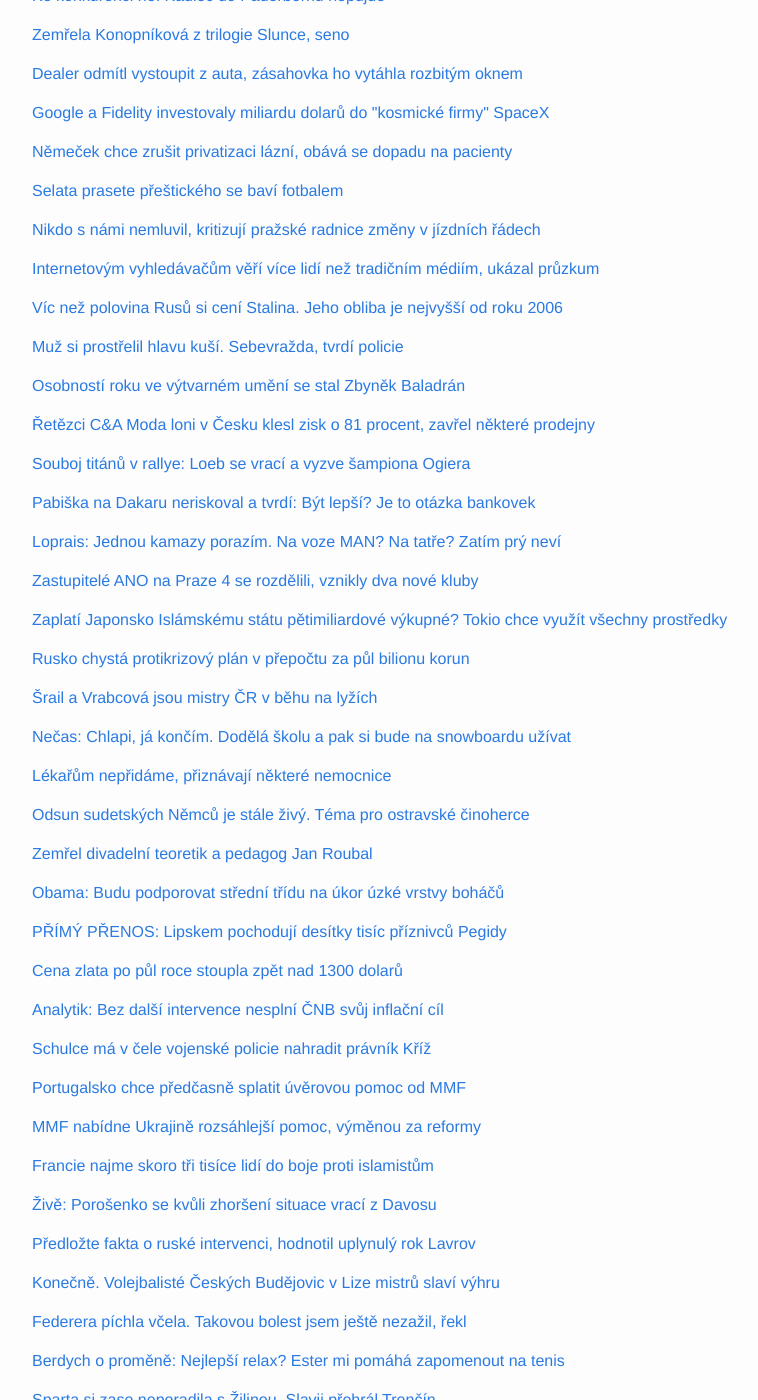
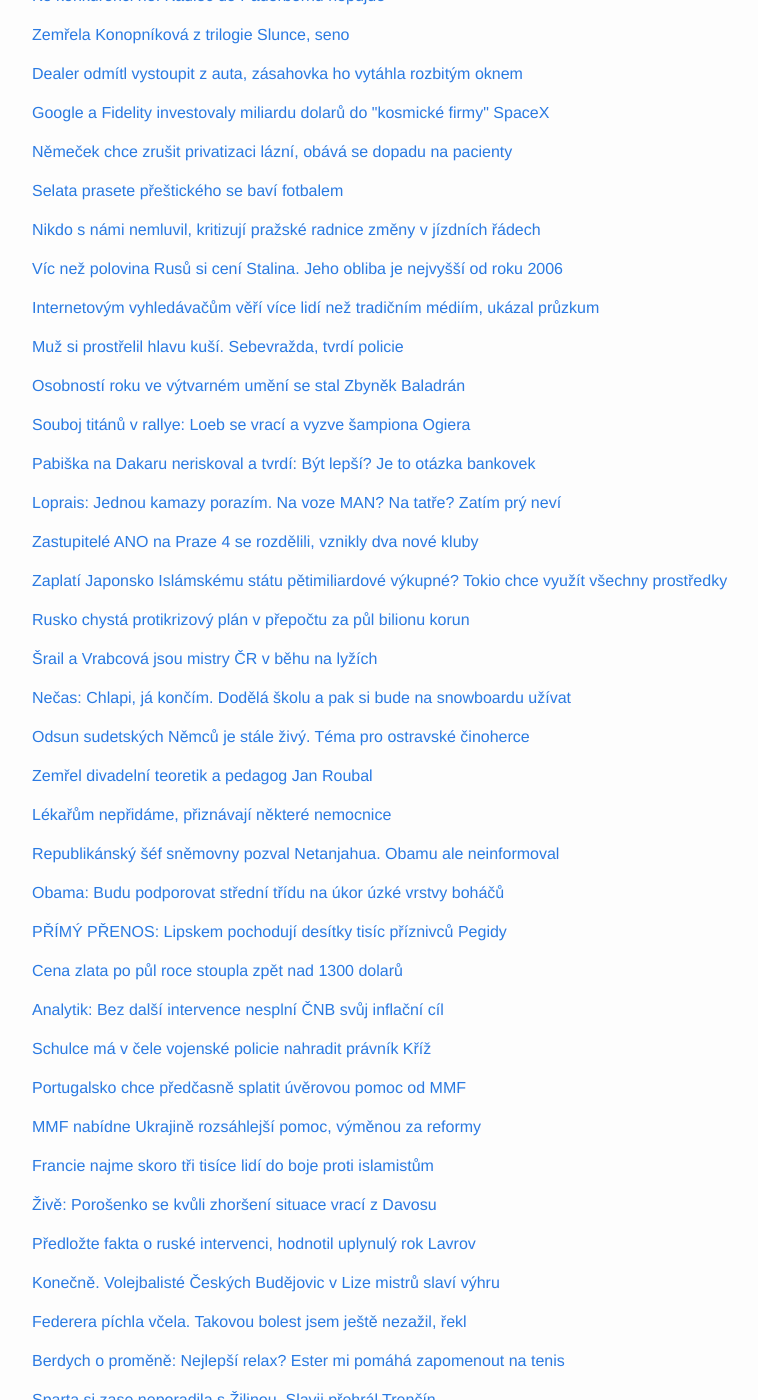
Before and after one commit to adliska/zpravar, a Jekyll site: the page built from index.html, in a window 1280 px wide and 1400 px high, scrolled down 2064 px. Shown: the whole window, without its empty margins (238-996 px from the left). Built offline with Jekyll 4.4.1, drawn with Linux system fonts in a browser that asks for light colours; some of the changed text lies outside the part shown.

Commit message:
zpravar news update

```diff
--- a/index.html
+++ b/index.html
@@ -613,19 +613,19 @@
 <li><a href=http://praha.idnes.cz/nektere-radnice-v-praze-se-bouri-proti-zmenam-v-doprave-pgv-/praha-zpravy.aspx?c=A150121_151338_praha-zpravy_dc>Část pražských radnic se bouří proti změnám v hromadné dopravě - praha.idnes.cz</a></li>
 <li><a href=http://www.ceskenoviny.cz/zpravy/zpravy/cast-prazskych-radnic-protestuje-proti-chystanym-zmenam-v-mhd/1171691>Část pražských radnic protestuje proti chystaným změnám v MHD - www.ceskenoviny.cz</a></li>
 </ul>
-</div><p><a href="javascript:;" onclick="toggle_visibility('zpravy56')">Internetovým vyhledávačům věří více lidí než tradičním médiím, ukázal průzkum</a></p>
+</div><p><a href="javascript:;" onclick="toggle_visibility('zpravy56')">Víc než polovina Rusů si cení Stalina. Jeho obliba je nejvyšší od roku 2006</a></p>
 <div id="zpravy56" style="display:none">
+<ul>
+<li><a href=http://zahranicni.ihned.cz/c1-63413160-vic-nez-polovina-rusu-si-ceni-stalina-jeho-obliba-je-nejvyssi-od-roku-2006>Víc než polovina Rusů si cení Stalina. Jeho obliba je nejvyšší od roku 2006 - zahranicni.ihned.cz</a></li>
+<li><a href=http://www.ceskenoviny.cz/zpravy/zpravy/vice-nez-polovina-rusu-ocenuje-stalina/1171423>Více než polovina Rusů oceňuje Stalina - www.ceskenoviny.cz</a></li>
+<li><a href=http://www.novinky.cz/zahranicni/evropa/359353-vice-nez-polovina-rusu-ocenuje-stalina.html>Více než polovina Rusů oceňuje Stalina  - www.novinky.cz</a></li>
+</ul>
+</div><p><a href="javascript:;" onclick="toggle_visibility('zpravy57')">Internetovým vyhledávačům věří více lidí než tradičním médiím, ukázal průzkum</a></p>
+<div id="zpravy57" style="display:none">
 <ul>
 <li><a href=http://www.rozhlas.cz/_zprava/internetovym-vyhledavacum-veri-vice-lidi-nez-tradicnim-mediim-ukazal-pruzkum--1446471>Internetovým vyhledávačům věří více lidí než tradičním médiím, ukázal průzkum - www.rozhlas.cz</a></li>
 <li><a href=http://e-svet.e15.cz/internet/googlu-duveruje-vic-lidi-nez-tradicnim-mediim-ukazal-pruzkum-1155214>Googlu důvěřuje víc lidí než tradičním médiím, ukázal průzkum - e-svet.e15.cz</a></li>
 <li><a href=http://www.financninoviny.cz/zpravodajstvi/zpravy/google-je-pry-duveryhodnejsi-zdroj-zprav-nez-weby-ktere-agreguje/1171672>Google je prý důvěryhodnější zdroj zpráv než weby, které agreguje - www.financninoviny.cz</a></li>
-</ul>
-</div><p><a href="javascript:;" onclick="toggle_visibility('zpravy57')">Víc než polovina Rusů si cení Stalina. Jeho obliba je nejvyšší od roku 2006</a></p>
-<div id="zpravy57" style="display:none">
-<ul>
-<li><a href=http://zahranicni.ihned.cz/c1-63413160-vic-nez-polovina-rusu-si-ceni-stalina-jeho-obliba-je-nejvyssi-od-roku-2006>Víc než polovina Rusů si cení Stalina. Jeho obliba je nejvyšší od roku 2006 - zahranicni.ihned.cz</a></li>
-<li><a href=http://www.ceskenoviny.cz/zpravy/zpravy/vice-nez-polovina-rusu-ocenuje-stalina/1171423>Více než polovina Rusů oceňuje Stalina - www.ceskenoviny.cz</a></li>
-<li><a href=http://www.novinky.cz/zahranicni/evropa/359353-vice-nez-polovina-rusu-ocenuje-stalina.html>Více než polovina Rusů oceňuje Stalina  - www.novinky.cz</a></li>
 </ul>
 </div><p><a href="javascript:;" onclick="toggle_visibility('zpravy58')">Muž si prostřelil hlavu kuší. Sebevražda, tvrdí policie</a></p>
 <div id="zpravy58" style="display:none">
@@ -641,89 +641,89 @@
 <li><a href=http://www.ceskatelevize.cz/ct24/kultura/298947-baladran-je-osobnost-vytvarnemu-umeni-loni-uhranul-nejvic/>Baladrán je Osobnost. Výtvarnému umění loni uhranul nejvíc - www.ceskatelevize.cz</a></li>
 <li><a href=http://www.ceskenoviny.cz/zpravy/zpravy/osobnosti-roku-ve-vytvarnem-umeni-je-zbynek-baladran/1171605>Osobností roku ve výtvarném umění je Zbyněk Baladrán - www.ceskenoviny.cz</a></li>
 </ul>
-</div><p><a href="javascript:;" onclick="toggle_visibility('zpravy60')">Řetězci C&A Moda loni v Česku klesl zisk o 81 procent, zavřel některé prodejny</a></p>
+</div><p><a href="javascript:;" onclick="toggle_visibility('zpravy60')">Souboj titánů v rallye: Loeb se vrací a vyzve šampiona Ogiera</a></p>
 <div id="zpravy60" style="display:none">
-<ul>
-<li><a href=http://zpravy.e15.cz/byznys/obchod-a-sluzby/retezci-c-a-moda-loni-v-cesku-klesl-zisk-o-81-procent-zavrel-nektere-prodejny-1155309>Řetězci C&A Moda loni v Česku klesl zisk o 81 procent, zavřel některé prodejny - zpravy.e15.cz</a></li>
-<li><a href=http://zpravy.aktualne.cz/ekonomika/odevnimu-retezci-ca-klesl-v-cesku-o-ctyri-petiny/r~a5d8b6b0a17e11e4bdad0025900fea04/>Oděvnímu řetězci C&A klesl v Česku zisk o čtyři pětiny - zpravy.aktualne.cz</a></li>
-<li><a href=http://byznys.ihned.cz/c1-63416160-modnimu-retezci-c-a-klesl-loni-v-cesku-zisk-o-81-procent-zaviral-pobocky>Módnímu řetězci C&A klesl loni v Česku zisk o 81 procent. Zavíral pobočky - byznys.ihned.cz</a></li>
-</ul>
-</div><p><a href="javascript:;" onclick="toggle_visibility('zpravy61')">Souboj titánů v rallye: Loeb se vrací a vyzve šampiona Ogiera</a></p>
-<div id="zpravy61" style="display:none">
 <ul>
 <li><a href=http://sport.idnes.cz/rallye-monte-carlo-souboj-titanu-v-rallye-loeb-se-vraci-a-vyzve-sampiona-ogiera-19x-/motorsport.aspx?c=A150121_164643_motorsport_ten>Souboj titánů v rallye: Loeb se vrací a vyzve šampiona Ogiera - sport.idnes.cz</a></li>
 <li><a href=http://www.denik.cz/motorismus/svet-se-tesi-na-rallye-do-monte-carla-ogier-o-navratu-loeba-bude-to-vyzva-201501.html>Svět se těší na rallye do Monte Carla. Ogier o návratu Loeba: Je to výzva - www.denik.cz</a></li>
 <li><a href=http://www.sportovninoviny.cz/zpravy/v-monte-carlu-startuje-ms-v-rallye-ogier-se-pomeri-s-loebem/1171543>V Monte Carlu startuje MS v rallye, Ogier se poměří s Loebem - www.sportovninoviny.cz</a></li>
 </ul>
-</div><p><a href="javascript:;" onclick="toggle_visibility('zpravy62')">Pabiška na Dakaru neriskoval a tvrdí: Být lepší? Je to otázka bankovek</a></p>
-<div id="zpravy62" style="display:none">
+</div><p><a href="javascript:;" onclick="toggle_visibility('zpravy61')">Pabiška na Dakaru neriskoval a tvrdí: Být lepší? Je to otázka bankovek</a></p>
+<div id="zpravy61" style="display:none">
 <ul>
 <li><a href=http://www.denik.cz/motorismus/pabiska-na-dakaru-neriskoval-a-tvrdi-byt-lepsi-je-to-otazka-bankovek-20150121.html>Pabiška na Dakaru neriskoval a tvrdí: Být lepší? Je to otázka bankovek - www.denik.cz</a></li>
 <li><a href=http://www.sportovninoviny.cz/zpravy/pabiska-chtel-jsem-skoncit-vyse-ale-nakonec-jsem-spokojeny/1171577>Pabiška: Chtěl jsem skončit výše, ale nakonec jsem spokojený - www.sportovninoviny.cz</a></li>
 <li><a href=http://sport.aktualne.cz/pabiska-chtel-jsme-skoncit-vyse-ale-nakonec-jsem-spokojeny/r~dc7336e2a15a11e490f70025900fea04/>Pabiška: Chtěl jsme skončit výše, ale nakonec jsem spokojený - sport.aktualne.cz</a></li>
 </ul>
-</div><p><a href="javascript:;" onclick="toggle_visibility('zpravy63')">Loprais: Jednou kamazy porazím. Na voze MAN? Na tatře? Zatím prý neví</a></p>
-<div id="zpravy63" style="display:none">
+</div><p><a href="javascript:;" onclick="toggle_visibility('zpravy62')">Loprais: Jednou kamazy porazím. Na voze MAN? Na tatře? Zatím prý neví</a></p>
+<div id="zpravy62" style="display:none">
 <ul>
 <li><a href=http://sport.idnes.cz/ales-loprais-dakar-rozhovor-d1e-/motorsport.aspx?c=A150120_185149_motorsport_ten>Loprais: Jednou kamazy porazím. Na voze MAN? Na tatře? Zatím prý neví - sport.idnes.cz</a></li>
 <li><a href=http://www.tyden.cz/rubriky/sport/motorismus/rallye-dakar/loprais-resi-budoucnost-srdce-mluvi-pro-tatru-rozum-pro-man_330816.html>Loprais řeší budoucnost. Srdce mluví pro tatru, rozum pro MAN - www.tyden.cz</a></li>
 <li><a href=http://sport.aktualne.cz/lopraise-ceka-dilema-srdcem-tatru-nebo-rozumem-man/r~4d1cb162a0e711e490f70025900fea04/>Lopraise čeká dilema: Srdcem Tatru, nebo rozumem MAN? - sport.aktualne.cz</a></li>
 </ul>
-</div><p><a href="javascript:;" onclick="toggle_visibility('zpravy64')">Zastupitelé ANO na Praze 4 se rozdělili, vznikly dva nové kluby</a></p>
-<div id="zpravy64" style="display:none">
+</div><p><a href="javascript:;" onclick="toggle_visibility('zpravy63')">Zastupitelé ANO na Praze 4 se rozdělili, vznikly dva nové kluby</a></p>
+<div id="zpravy63" style="display:none">
 <ul>
 <li><a href=http://praha.idnes.cz/klub-ano-na-praze-4-se-rozdelil-dk0-/praha-zpravy.aspx?c=A150121_131934_praha-zpravy_dc>Zastupitelé ANO na Praze 4 se rozdělili, vznikly dva nové kluby - praha.idnes.cz</a></li>
 <li><a href=http://www.ceskatelevize.cz/ct24/regiony/298946-klub-ano-na-praze-4-se-rozpulil-nove-maji-komplikovane-nazvy/>Klub ANO na Praze 4 se rozpůlil, nově mají komplikované názvy - www.ceskatelevize.cz</a></li>
 <li><a href=http://www.ceskenoviny.cz/zpravy/zpravy/v-praze-4-zanikl-zastupitelsky-klub-ano-vznikly-dva-nove-kluby/1171550>V Praze 4 zanikl zastupitelský klub ANO, vznikly dva nové kluby - www.ceskenoviny.cz</a></li>
 </ul>
-</div><p><a href="javascript:;" onclick="toggle_visibility('zpravy65')">Zaplatí Japonsko Islámskému státu pětimiliardové výkupné? Tokio chce využít všechny prostředky</a></p>
-<div id="zpravy65" style="display:none">
+</div><p><a href="javascript:;" onclick="toggle_visibility('zpravy64')">Zaplatí Japonsko Islámskému státu pětimiliardové výkupné? Tokio chce využít všechny prostředky</a></p>
+<div id="zpravy64" style="display:none">
 <ul>
 <li><a href=http://www.novinky.cz/zahranicni/blizky-a-stredni-vychod/359416-zaplati-japonsko-islamskemu-statu-petimiliardove-vykupne-tokio-chce-vyuzit-vsechny-prostredky.html>Zaplatí Japonsko Islámskému státu pětimiliardové výkupné? Tokio chce využít všechny prostředky - www.novinky.cz</a></li>
 <li><a href=http://www.ceskatelevize.cz/ct24/svet/298965-unesenym-japoncum-tikaji-hodiny-krizovy-tym-dorazil-do-jordanska/>Uneseným Japoncům tikají hodiny: Krizový tým dorazil do Jordánska - www.ceskatelevize.cz</a></li>
 <li><a href=http://www.lidovky.cz/zavod-s-casem-japonsko-bojuje-o-rukojmi-v-rukach-islamskeho-statu-p9z-/zpravy-svet.aspx?c=A150121_132911_ln_zahranici_msl>Závod s časem: Japonsko bojuje o rukojmí v rukách Islámského státu  - www.lidovky.cz</a></li>
 </ul>
-</div><p><a href="javascript:;" onclick="toggle_visibility('zpravy66')">Rusko chystá protikrizový plán v přepočtu za půl bilionu korun</a></p>
-<div id="zpravy66" style="display:none">
+</div><p><a href="javascript:;" onclick="toggle_visibility('zpravy65')">Rusko chystá protikrizový plán v přepočtu za půl bilionu korun</a></p>
+<div id="zpravy65" style="display:none">
 <ul>
 <li><a href=http://www.denik.cz/ekonomika/rusko-chysta-protikrizovy-plan-v-prepoctu-za-pul-bilionu-korun-20150121.html>Rusko chystá protikrizový plán v přepočtu za půl bilionu korun - www.denik.cz</a></li>
 <li><a href=http://zpravy.e15.cz/zahranicni/ekonomika/rusky-plan-dopady-sankci-a-levne-ropy-ma-tlumit-skoro-1-5-bilionu-rublu-1155241>Ruský plán: Dopady sankcí a levné ropy má tlumit skoro 1,5 bilionu rublů - zpravy.e15.cz</a></li>
 <li><a href=http://www.financninoviny.cz/zpravodajstvi/zpravy/rusko-chysta-protikrizovy-plan-v-prepoctu-za-pul-bilionu-kc/1171719>Rusko chystá protikrizový plán v přepočtu za půl bilionu Kč - www.financninoviny.cz</a></li>
 </ul>
-</div><p><a href="javascript:;" onclick="toggle_visibility('zpravy67')">Šrail a Vrabcová jsou mistry ČR v běhu na lyžích</a></p>
-<div id="zpravy67" style="display:none">
+</div><p><a href="javascript:;" onclick="toggle_visibility('zpravy66')">Šrail a Vrabcová jsou mistry ČR v běhu na lyžích</a></p>
+<div id="zpravy66" style="display:none">
 <ul>
 <li><a href=http://sport.aktualne.cz/srail-a-vrabcova-jsou-mistry-cr-v-behu-na-lyzich/r~779b45eca17411e49fc3002590604f2e/>Šrail a Vrabcová jsou mistry ČR v běhu na lyžích - sport.aktualne.cz</a></li>
 <li><a href=http://sport.idnes.cz/srail-a-vrabcova-jsou-ceskymi-mistry-dsj-/lyzovani.aspx?c=A150121_142133_lyzovani_par>Běžec na lyžích Šrail získal překvapivě český titul a nominaci na MS - sport.idnes.cz</a></li>
 <li><a href=http://www.denik.cz/zimni_sporty/nominace-na-ms-bezci-na-lyzich-srail-a-vrabcova-ziskali-cesky-titul-20150121.html>Nominace na MS. Běžci na lyžích Šrail a Vrabcová získali český titul - www.denik.cz</a></li>
 </ul>
-</div><p><a href="javascript:;" onclick="toggle_visibility('zpravy68')">Nečas: Chlapi, já končím. Dodělá školu a pak si bude na snowboardu užívat</a></p>
-<div id="zpravy68" style="display:none">
+</div><p><a href="javascript:;" onclick="toggle_visibility('zpravy67')">Nečas: Chlapi, já končím. Dodělá školu a pak si bude na snowboardu užívat</a></p>
+<div id="zpravy67" style="display:none">
 <ul>
 <li><a href=http://www.denik.cz/zimni_sporty/necas-chlapi-ja-koncim-dodela-skolu-a-pak-si-na-snowboardu-bude-uzivat-20150121.html>Nečas: Chlapi, já končím. Dodělá školu a pak si bude na snowboardu užívat - www.denik.cz</a></li>
 <li><a href=http://www.tyden.cz/rubriky/sport/ostatni-sporty/necas-po-zivotnim-uspechu-tata-malem-dostal-infarkt_330894.html>Nečas po životním úspěchu: Táta málem dostal infarkt - www.tyden.cz</a></li>
 <li><a href=http://www.tyden.cz/rubriky/sport/ostatni-sporty/posledni-ms-v-necasove-kariere-prineslo-zivotni-uspech_330894.html>Poslední MS v Nečasově kariéře přineslo životní úspěch - www.tyden.cz</a></li>
 </ul>
-</div><p><a href="javascript:;" onclick="toggle_visibility('zpravy69')">Lékařům nepřidáme, přiznávají některé nemocnice</a></p>
+</div><p><a href="javascript:;" onclick="toggle_visibility('zpravy68')">Odsun sudetských Němců je stále živý. Téma pro ostravské činoherce</a></p>
+<div id="zpravy68" style="display:none">
+<ul>
+<li><a href=http://www.ceskatelevize.cz/ct24/kultura/298944-odsun-sudetskych-nemcu-je-stale-zivy-tema-pro-ostravske-cinoherce/>Odsun sudetských Němců je stále živý. Téma pro ostravské činoherce - www.ceskatelevize.cz</a></li>
+<li><a href=http://www.ceskatelevize.cz/ct24/kultura/298944-ostravska-cinohra-odsun-je-stale-ziva-vzpominka-pro-cechy-i-nemce/>Ostravská činohra: Odsun je stále živá vzpomínka pro Čechy i Němce - www.ceskatelevize.cz</a></li>
+<li><a href=http://www.denik.cz/divadlo/odsun-je-divadelni-hra-o-vysidleni-sudetskych-nemcu-20150120-g7di.html>Odsun!!! je divadelní hra o vysídlení sudetských Němců - www.denik.cz</a></li>
+</ul>
+</div><p><a href="javascript:;" onclick="toggle_visibility('zpravy69')">Zemřel divadelní teoretik a pedagog Jan Roubal</a></p>
 <div id="zpravy69" style="display:none">
+<ul>
+<li><a href=http://www.denik.cz/ostatni_kultura/zemrel-divadelni-teoretik-a-pedagog-jan-roubal-20150121-47z9.html>Zemřel divadelní teoretik a pedagog Jan Roubal - www.denik.cz</a></li>
+<li><a href=http://www.novinky.cz/kultura/359427-zemrel-teatrolog-a-pedagog-jan-roubal.html>Zemřel teatrolog a pedagog Jan Roubal - www.novinky.cz</a></li>
+<li><a href=http://echo24.cz/a/iK4ZS>Zemřel přední teatrolog Jan Roubal - echo24.cz</a></li>
+</ul>
+</div><p><a href="javascript:;" onclick="toggle_visibility('zpravy70')">Lékařům nepřidáme, přiznávají některé nemocnice</a></p>
+<div id="zpravy70" style="display:none">
 <ul>
 <li><a href=http://www.ceskatelevize.cz/ct24/domaci/298988-lekarum-nepridame-priznavaji-nektere-nemocnice/>Lékařům nepřidáme, přiznávají některé nemocnice - www.ceskatelevize.cz</a></li>
 <li><a href=http://www.ceskatelevize.cz/ct24/domaci/298988-nektere-nemocnice-zamestnancum-od-ledna-nepridaji/>Některé nemocnice zaměstnancům od ledna nepřidají - www.ceskatelevize.cz</a></li>
 <li><a href=http://www.ceskenoviny.cz/zpravy/zpravy/nektere-nemocnice-zamestnancum-od-ledna-nepridaji/1171763>Některé nemocnice zaměstnancům od ledna nepřidají - www.ceskenoviny.cz</a></li>
 </ul>
-</div><p><a href="javascript:;" onclick="toggle_visibility('zpravy70')">Odsun sudetských Němců je stále živý. Téma pro ostravské činoherce</a></p>
-<div id="zpravy70" style="display:none">
-<ul>
-<li><a href=http://www.ceskatelevize.cz/ct24/kultura/298944-odsun-sudetskych-nemcu-je-stale-zivy-tema-pro-ostravske-cinoherce/>Odsun sudetských Němců je stále živý. Téma pro ostravské činoherce - www.ceskatelevize.cz</a></li>
-<li><a href=http://www.ceskatelevize.cz/ct24/kultura/298944-ostravska-cinohra-odsun-je-stale-ziva-vzpominka-pro-cechy-i-nemce/>Ostravská činohra: Odsun je stále živá vzpomínka pro Čechy i Němce - www.ceskatelevize.cz</a></li>
-<li><a href=http://www.denik.cz/divadlo/odsun-je-divadelni-hra-o-vysidleni-sudetskych-nemcu-20150120-g7di.html>Odsun!!! je divadelní hra o vysídlení sudetských Němců - www.denik.cz</a></li>
-</ul>
-</div><p><a href="javascript:;" onclick="toggle_visibility('zpravy71')">Zemřel divadelní teoretik a pedagog Jan Roubal</a></p>
+</div><p><a href="javascript:;" onclick="toggle_visibility('zpravy71')">Republikánský šéf sněmovny pozval Netanjahua. Obamu ale neinformoval </a></p>
 <div id="zpravy71" style="display:none">
 <ul>
-<li><a href=http://www.denik.cz/ostatni_kultura/zemrel-divadelni-teoretik-a-pedagog-jan-roubal-20150121-47z9.html>Zemřel divadelní teoretik a pedagog Jan Roubal - www.denik.cz</a></li>
-<li><a href=http://www.novinky.cz/kultura/359427-zemrel-teatrolog-a-pedagog-jan-roubal.html>Zemřel teatrolog a pedagog Jan Roubal - www.novinky.cz</a></li>
-<li><a href=http://echo24.cz/a/iK4ZS>Zemřel přední teatrolog Jan Roubal - echo24.cz</a></li>
+<li><a href=http://www.lidovky.cz/republikansky-sef-snemovny-pozval-netanjahua-obamu-ale-neinformoval-1kd-/zpravy-svet.aspx?c=A150121_215443_ln_zahranici_ele>Republikánský šéf sněmovny pozval Netanjahua. Obamu ale neinformoval  - www.lidovky.cz</a></li>
+<li><a href=http://www.ceskatelevize.cz/ct24/svet/299022-sef-snemovny-obesel-obamu-a-pozval-do-usa-netanjahua/>Šéf sněmovny obešel Obamu a pozval do USA Netanjahua - www.ceskatelevize.cz</a></li>
+<li><a href=http://www.ceskenoviny.cz/zpravy/zpravy/boehner-pozval-do-usa-netanjahua-ale-neinformoval-o-tom-obamu/1171879>Boehner pozval do USA Netanjahua, ale neinformoval o tom Obamu - www.ceskenoviny.cz</a></li>
 </ul>
 </div><p><a href="javascript:;" onclick="toggle_visibility('zpravy72')">Obama: Budu podporovat střední třídu na úkor úzké vrstvy boháčů</a></p>
 <div id="zpravy72" style="display:none">
@@ -823,4 +823,11 @@
 <li><a href=http://www.denik.cz/fotbal/bohemians-jsou-v-semifinale-tipsport-ligy-slavia-dvakrat-prohrala-20150121.html>Bohemians jsou v semifinále Tipsport ligy, Slavia dvakrát prohrála - www.denik.cz</a></li>
 <li><a href=http://fotbal.idnes.cz/bohemians-jsou-dalsim-semifinalistou-tipsport-ligy-f92-/fotbal.aspx?c=A150121_131750_fotbal_min>Bohemians jsou v semifinále Tipsport ligy, Hradec vyhrál i potřetí - fotbal.idnes.cz</a></li>
 </ul>
+</div><p><a href="javascript:;" onclick="toggle_visibility('zpravy86')">Řetězci C&A Moda loni v Česku klesl zisk o 81 procent, zavřel některé prodejny</a></p>
+<div id="zpravy86" style="display:none">
+<ul>
+<li><a href=http://zpravy.e15.cz/byznys/obchod-a-sluzby/retezci-c-a-moda-loni-v-cesku-klesl-zisk-o-81-procent-zavrel-nektere-prodejny-1155309>Řetězci C&A Moda loni v Česku klesl zisk o 81 procent, zavřel některé prodejny - zpravy.e15.cz</a></li>
+<li><a href=http://zpravy.aktualne.cz/ekonomika/odevnimu-retezci-ca-klesl-v-cesku-o-ctyri-petiny/r~a5d8b6b0a17e11e4bdad0025900fea04/>Oděvnímu řetězci C&A klesl v Česku zisk o čtyři pětiny - zpravy.aktualne.cz</a></li>
+<li><a href=http://byznys.ihned.cz/c1-63416160-modnimu-retezci-c-a-klesl-loni-v-cesku-zisk-o-81-procent-zaviral-pobocky>Módnímu řetězci C&A klesl loni v Česku zisk o 81 procent. Zavíral pobočky - byznys.ihned.cz</a></li>
+</ul>
 </div></div>
```
